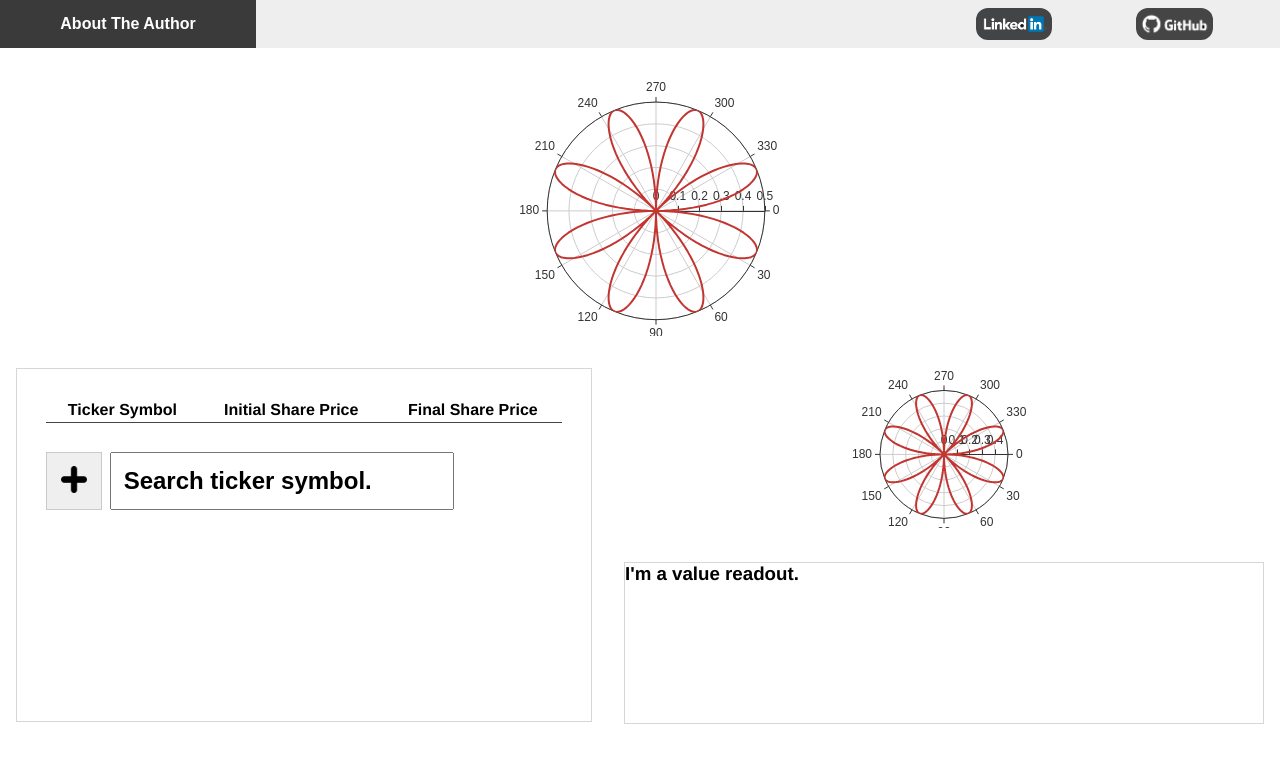
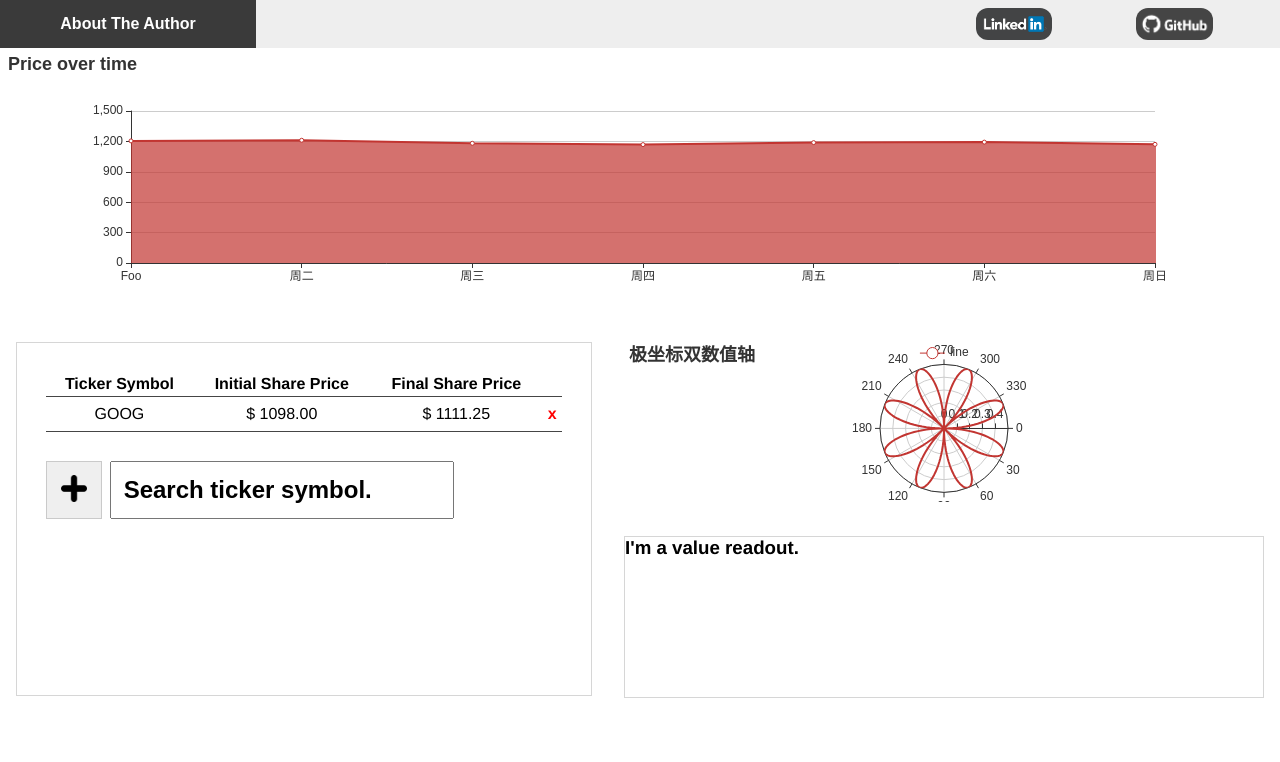
Before and after one commit to HarryMWinters/stock-price-delta, a Vue app: page / in a window 1280 px wide. Shown: the top 762 px of the page. Built offline with nearby package versions, Linux system fonts and the light colour scheme.

Commit message:
Multigraph tied to stocks array

```diff
--- a/src/App.vue
+++ b/src/App.vue
@@ -1,7 +1,7 @@
 <template>
   <div id="app">
     <Nav />
-    <MultiGraph />
+    <MultiGraph v-bind:stocks="stocks" />
     <ControlPanel v-bind:stocks="stocks" v-bind:dates="dates" />
   </div>
 </template>
@@ -20,7 +20,115 @@ export default {
   },
   data() {
     return {
-      stocks: [],
+      stocks: [
+        {
+          symbol: "GOOG",
+          initialSharePrice: "1098.00",
+          finalSharePrice: "1111.25",
+          priceArray: [
+            1204.9301,
+            1211.38,
+            1181.41,
+            1168.39,
+            1188.1,
+            1192.85,
+            1171.02,
+            1167.84,
+            1168.89,
+            1151.29,
+            1189.53,
+            1191.25,
+            1182.6899,
+            1198.45,
+            1177.6,
+            1167.26,
+            1164.29,
+            1197.27,
+            1174.71,
+            1188.01,
+            1204.8,
+            1173.99,
+            1169.95,
+            1152.32,
+            1193.99,
+            1209.01,
+            1216.68,
+            1225.14,
+            1239.41,
+            1250.41,
+            1132.12,
+            1137.81,
+            1146.21,
+            1138.07,
+            1130.1,
+            1146.33,
+            1146.35,
+            1153.58,
+            1150.34,
+            1144.9,
+            1144.21,
+            1140.48,
+            1124.83,
+            1116.35,
+            1131.59,
+            1121.58,
+            1111.25,
+            1097.95,
+            1080.91,
+            1076.01,
+            1079.8,
+            1086.35,
+            1115.52,
+            1121.88,
+            1111.42,
+            1102.33,
+            1103.6,
+            1092.5,
+            1085.35,
+            1088.77,
+            1077.03,
+            1078.72,
+            1080.38,
+            1066.04,
+            1044.34,
+            1042.22,
+            1053.05,
+            1036.23,
+            1103.63,
+            1117.95,
+            1116.46,
+            1134.15,
+            1133.47,
+            1140.77,
+            1151.42,
+            1149.63,
+            1138.85,
+            1162.3,
+            1178.98,
+            1164.21,
+            1120.44,
+            1132.03,
+            1164.27,
+            1162.38,
+            1166.27,
+            1174.1,
+            1189.39,
+            1185.4,
+            1162.61,
+            1168.08,
+            1188.48,
+            1287.58,
+            1272.18,
+            1263.45,
+            1256,
+            1264.55,
+            1248.84,
+            1236.37,
+            1236.34,
+            1227.13
+          ]
+        }
+      ],
       dates: {
         initial: "2019-07-01",
         final: "2019-07-02"
--- a/src/components/mutli-graph/MultiGraph.vue
+++ b/src/components/mutli-graph/MultiGraph.vue
@@ -1,60 +1,44 @@
 <template>
-  <v-chart :options="polar" />
+  <v-chart v-if="stocks" :options="stackedChart" autoresize />
 </template>
 
 <script>
 import ECharts from "vue-echarts";
-import "echarts/lib/chart/line";
-import "echarts/lib/component/polar";
+import "echarts";
 
 export default {
   name: "MultiGraph",
   components: {
     "v-chart": ECharts
   },
+  props: { stocks: Array },
   data() {
-    let data = [];
-
-    for (let i = 0; i <= 360; i++) {
-      let t = (i / 180) * Math.PI;
-      let r = Math.sin(2 * t) * Math.cos(2 * t);
-      data.push([r, i]);
-    }
-
     return {
-      polar: {
+      stackedChart: {
         title: {
-          text: "极坐标双数值轴"
+          text: "Price over time"
         },
-        legend: {
-          data: ["line"]
-        },
-        polar: {
-          center: ["50%", "54%"]
-        },
-        tooltip: {
-          trigger: "axis",
-          axisPointer: {
-            type: "cross"
-          }
-        },
-        angleAxis: {
-          type: "value",
-          startAngle: 0
-        },
-        radiusAxis: {
-          min: 0
-        },
-        series: [
+        xAxis: [
           {
-            coordinateSystem: "polar",
-            name: "line",
-            type: "line",
-            showSymbol: false,
-            data: data
+            type: "category",
+            boundaryGap: false,
+            data: ["Foo", "周二", "周三", "周四", "周五", "周六", "周日"]
           }
         ],
-        animationDuration: 2000
+        yAxis: [
+          {
+            type: "value"
+          }
+        ],
+        series: this.stocks.map(stock => {
+          return {
+            name: stock.symbol,
+            type: "line",
+            stack: "none",
+            areaStyle: {},
+            data: stock.priceArray
+          };
+        })
       }
     };
   }
@@ -63,9 +47,9 @@ export default {
 
 <style scoped>
 .echarts {
-  padding: 0;
+  padding: 0.2em;
   width: 100%;
-  margin: 1rem;
+  margin: 0rem;
   height: 17em;
 }
 </style>
```
